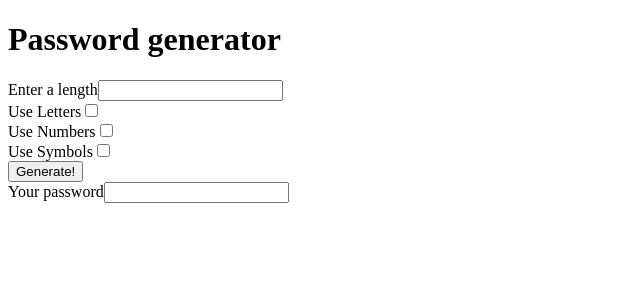
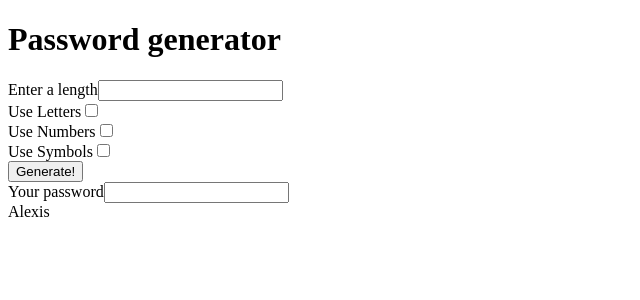
Before and after one commit to beibarys-jedi/frontend-angualr, an Angular app in the folder angular-course/: page / in a window 1280 px wide. Shown: the top 300 px of the page, without its empty margins (0-640 px from the left). Built offline with nearby package versions, Linux system fonts and the light colour scheme.

Commit message:
interpolation syntax

```diff
--- a/angular-course/src/app/app.component.html
+++ b/angular-course/src/app/app.component.html
@@ -22,3 +22,5 @@
   <label>Your password</label>
   <input [value]="getPassword()" />
 </div>
+
+{{ getName() }}
--- a/angular-course/src/app/app.component.ts
+++ b/angular-course/src/app/app.component.ts
@@ -18,4 +18,8 @@ export class AppComponent {
   getPassword() {
     return this.password;
   }
+
+  getName() {
+    return 'Alexis';
+  }
 }
```
